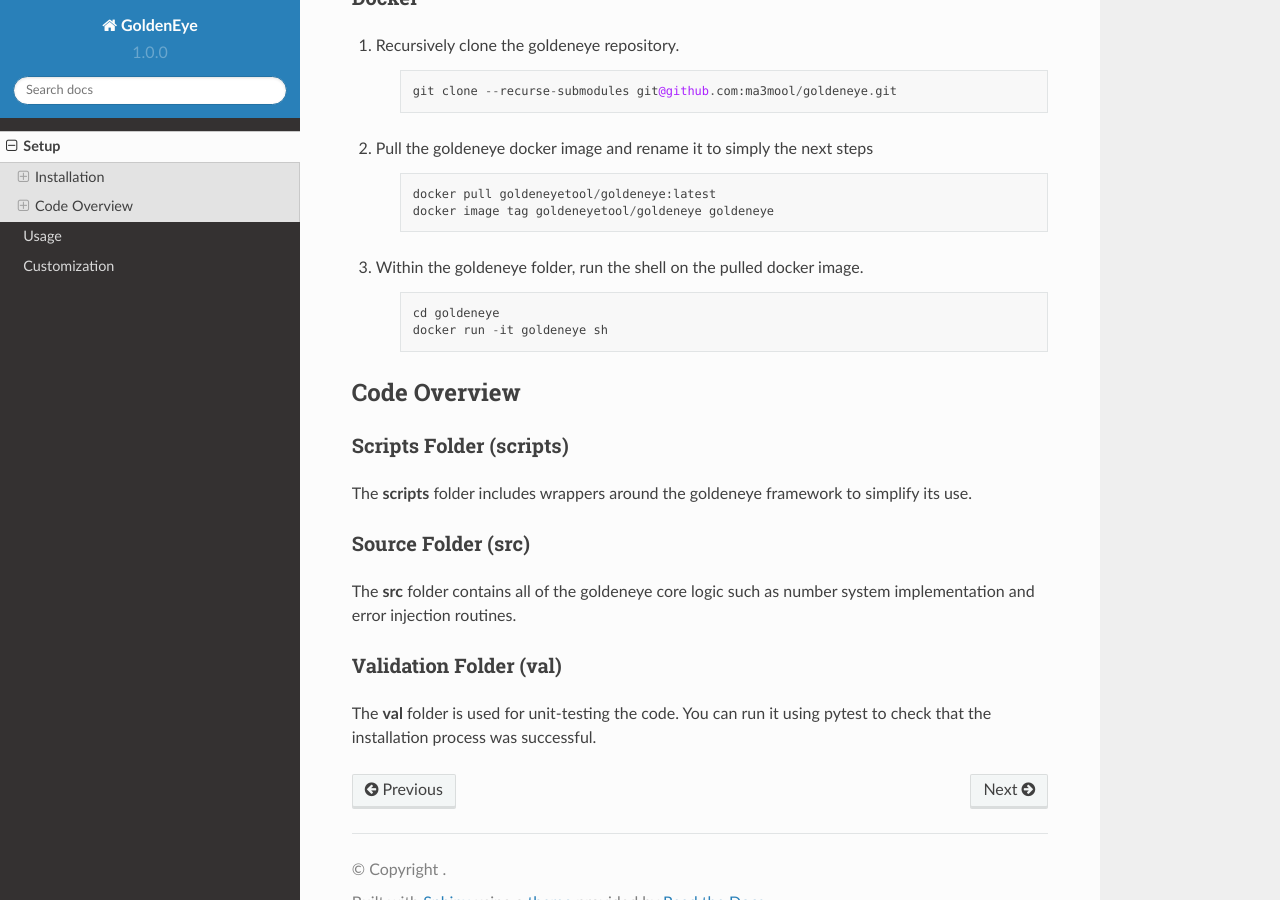
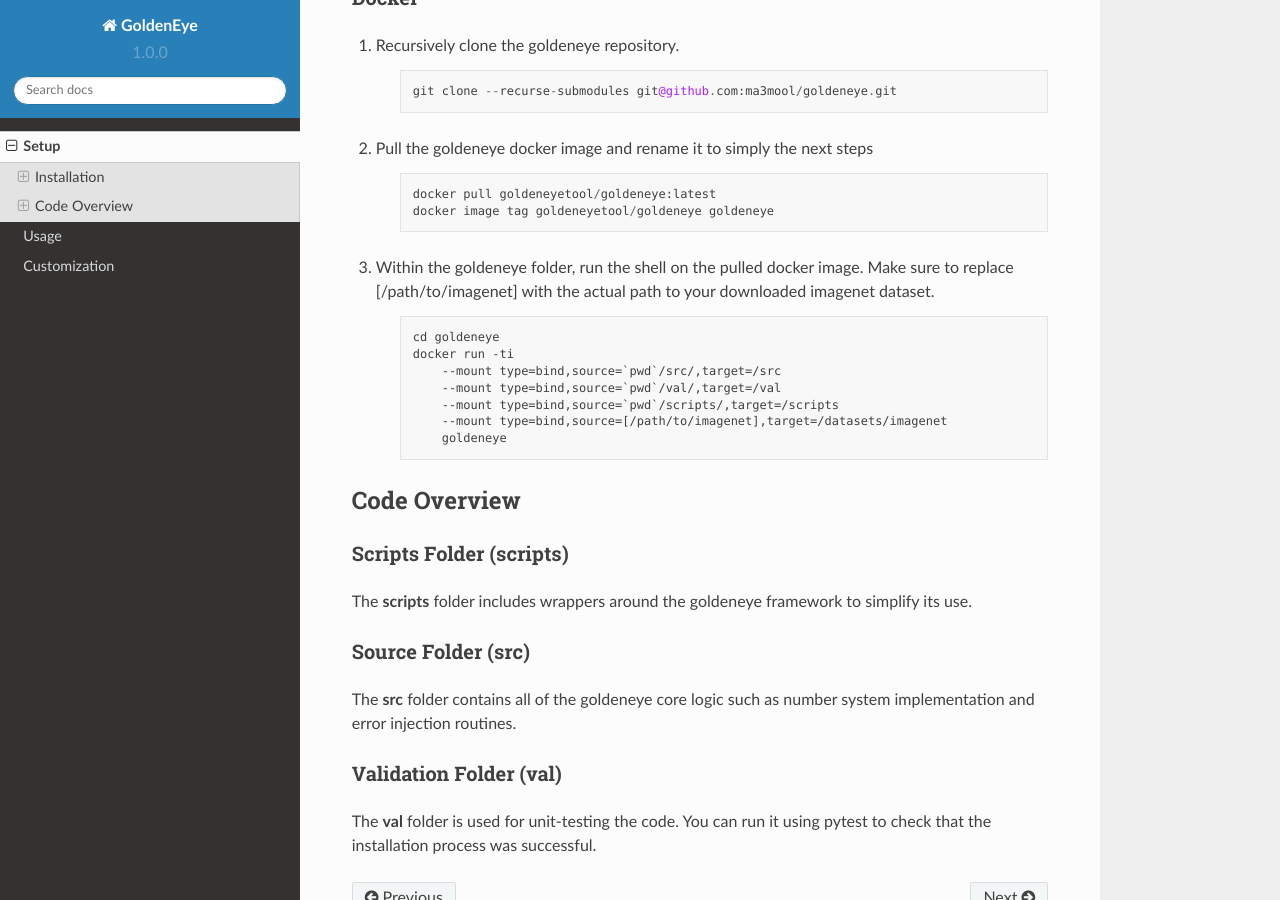
Before and after one commit to TarekAloui/GoldenEyeDocs, a Sphinx documentation site: the page built from docs/source/setup.rst, in a window 1280 px wide and 900 px high, scrolled down 993 px. Built offline with Sphinx 7.4.7 and the Read the Docs theme 2.0.0, drawn with Linux system fonts in a browser that asks for light colours; pages that are not in the unit, such as notebooks, are missing from menus.

Commit message:
setup docker

```diff
--- a/docs/source/setup.rst
+++ b/docs/source/setup.rst
@@ -48,12 +48,17 @@ Docker
         docker pull goldeneyetool/goldeneye:latest
         docker image tag goldeneyetool/goldeneye goldeneye
 
-3. Within the goldeneye folder, run the shell on the pulled docker image.
+3. Within the goldeneye folder, run the shell on the pulled docker image. Make sure to replace [/path/to/imagenet] with the actual path to your downloaded imagenet dataset.
 
     ::
 
         cd goldeneye
-        docker run -it goldeneye sh
+        docker run -ti
+            --mount type=bind,source=`pwd`/src/,target=/src
+            --mount type=bind,source=`pwd`/val/,target=/val
+            --mount type=bind,source=`pwd`/scripts/,target=/scripts
+            --mount type=bind,source=[/path/to/imagenet],target=/datasets/imagenet
+            goldeneye
 
 
 Code Overview
```
